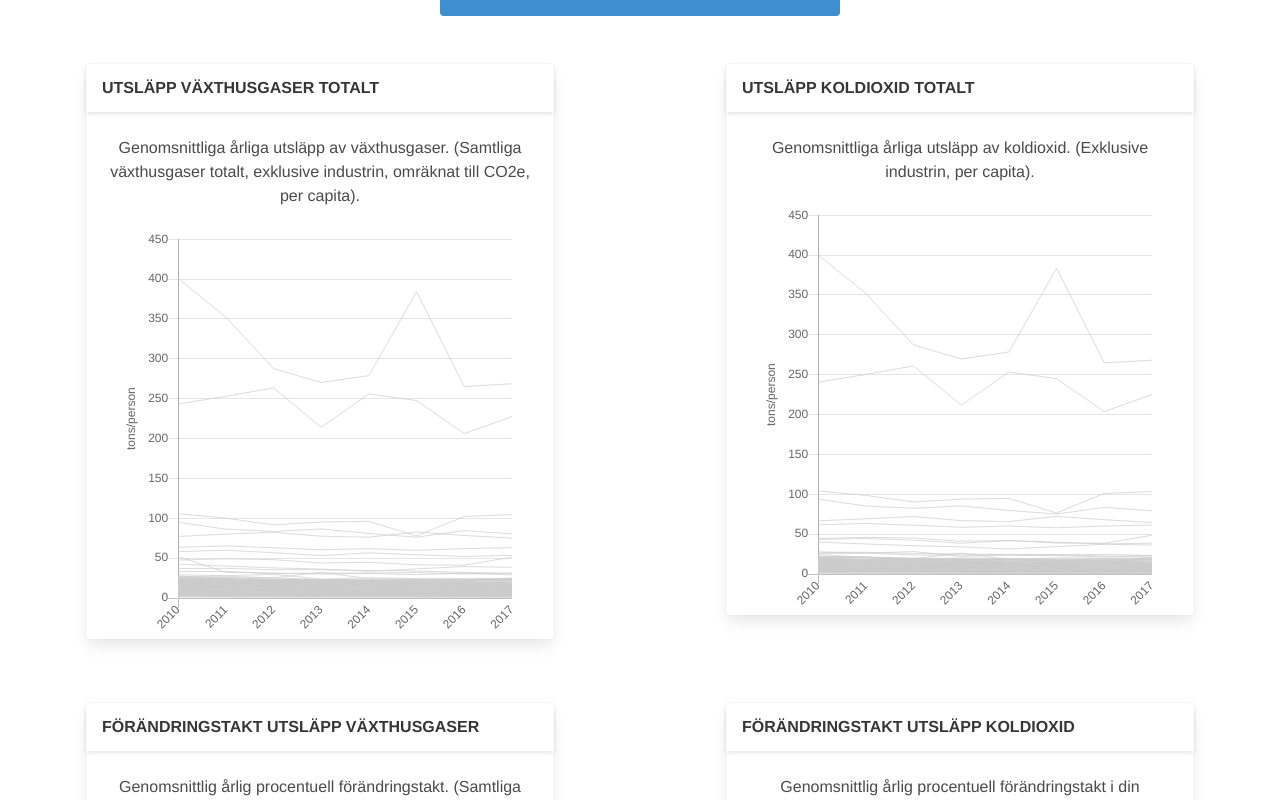
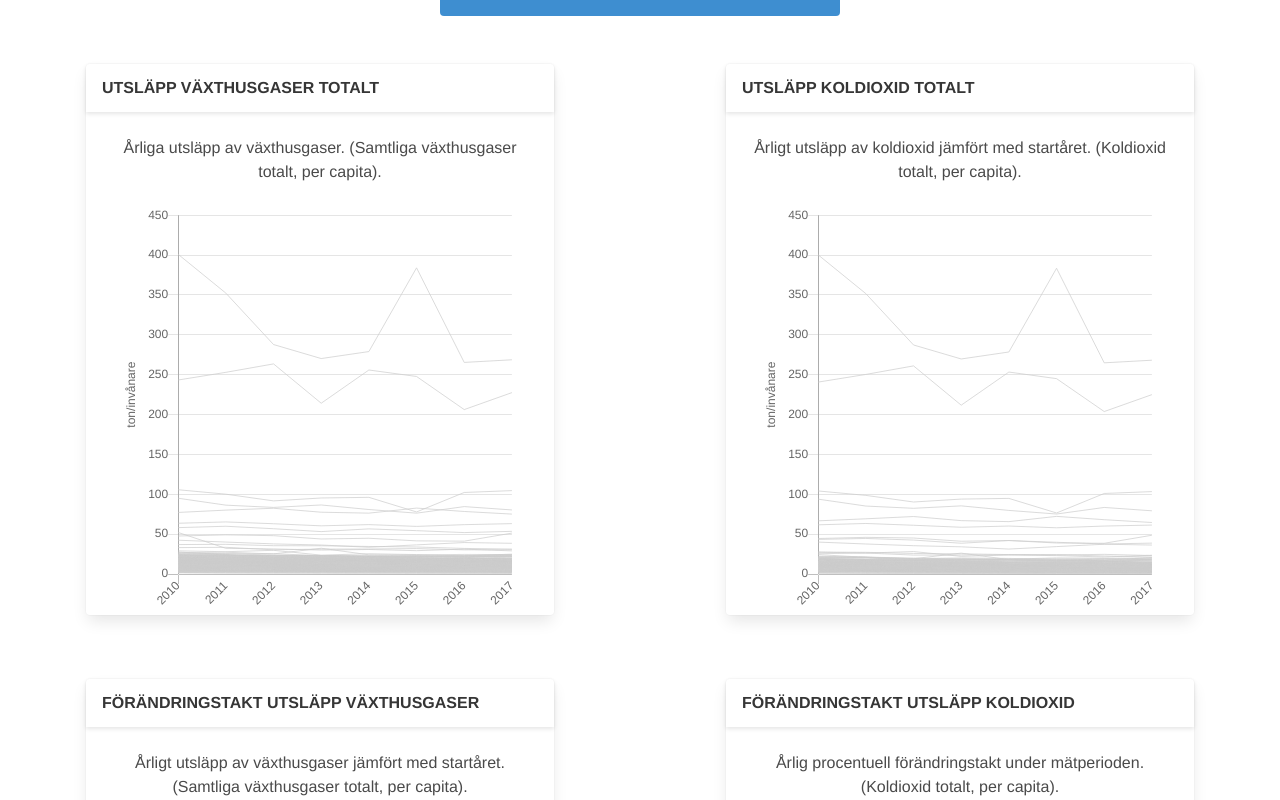
Before and after one commit to cheerfulstoic/kommun_compare, a Vue app in the folder chart/: page / in a window 1280 px wide. Shown: the part 300-1100 px from the top of the page. Built offline with nearby package versions, Linux system fonts and the light colour scheme; the HTML template or start-up script is replaced by a standard one.

Commit message:
Changed score calculation: Emission scores (two left columns) now give 0..2 points. Year-on-year change scores (two right columns) now give -1..3 points. Also changed some static text, and updated CSV export headers.

```diff
--- a/chart/src/App.vue
+++ b/chart/src/App.vue
@@ -128,7 +128,7 @@ export default {
               if(emission < min_value || emission > max_value) return(null);
               let x = ((emission - min_value) / (max_value - min_value));
 
-              return(this.round_number(3 - 3 * x)); // Linear scale 0..3 points for this category
+              return(this.round_number(2 - 2 * x)); // Linear scale 0..2 points for this category
             },
           math_s_curve_fn =
             (x) => {
@@ -137,13 +137,13 @@ export default {
           percent_change_points_fn =
             (percentage, min_value, max_value) => {
               let x = ((math_s_curve_fn(percentage) - math_s_curve_fn(min_value)) / (math_s_curve_fn(max_value) - math_s_curve_fn(min_value)))
-              return(this.round_number(2 - 3 * x)); // S-curve scale -1..2 points for this category
+              return(this.round_number(3 - 4 * x)); // S-curve scale -1..3 points for this category
             };
       let result = [
         {
           title: 'UTSLÄPP VÄXTHUSGASER TOTALT',
-          description: "Genomsnittliga årliga utsläpp av växthusgaser. (Samtliga växthusgaser totalt, exklusive industrin, omräknat till CO2e, per capita). ",
-          unit: 'tons/person',
+          description: "Årliga utsläpp av växthusgaser. (Samtliga växthusgaser totalt, per capita). ",
+          unit: 'ton/invånare',
           data: co_equivalents_year_data,
           metrics: _.reduce(co_equivalents_year_data, (result, year_data, kommun) => {
             //result[kommun] = this.total_percentage_change(year_data);
@@ -155,8 +155,8 @@ export default {
         },
         {
           title: 'UTSLÄPP KOLDIOXID TOTALT',
-          description: 'Genomsnittliga årliga utsläpp av koldioxid. (Exklusive industrin, per capita). ',
-          unit: 'tons/person',
+          description: 'Årligt utsläpp av koldioxid jämfört med startåret. (Koldioxid totalt, per capita). ',
+          unit: 'ton/invånare',
           data: co_year_data,
           metrics: _.reduce(co_year_data, (result, year_data, kommun) => {
             //result[kommun] = this.total_percentage_change(year_data);
@@ -168,7 +168,7 @@ export default {
         },
         {
           title: 'FÖRÄNDRINGSTAKT UTSLÄPP VÄXTHUSGASER',
-          description: 'Genomsnittlig årlig procentuell förändringstakt. (Samtliga växthusgaser totalt, per capita). ',
+          description: 'Årligt utsläpp av växthusgaser jämfört med startåret. (Samtliga växthusgaser totalt, per capita). ',
           unit: 'procent',
           data: percent_change_co2_equivalents,
           highlight_data: this.mean_year_data(percent_change_co2_equivalents),
@@ -184,7 +184,7 @@ export default {
 
         {
           title: 'FÖRÄNDRINGSTAKT UTSLÄPP KOLDIOXID',
-          description: 'Genomsnittlig årlig procentuell förändringstakt i din kommun. (Koldioxid totalt, per sektor, per capita).',
+          description: 'Årlig procentuell förändringstakt under mätperioden. (Koldioxid totalt, per capita).',
           unit: 'procent',
           data: percent_change_co2,
           highlight_data: this.mean_year_data(percent_change_co2),
```
